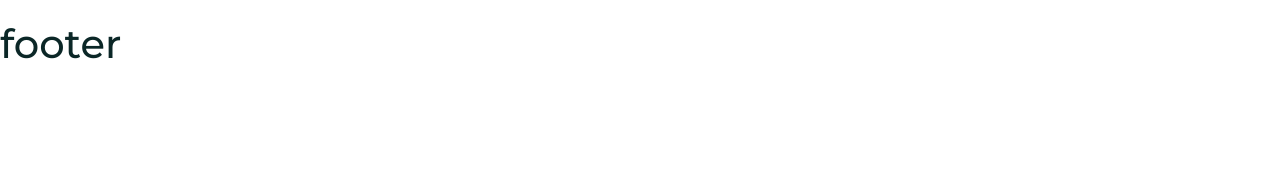
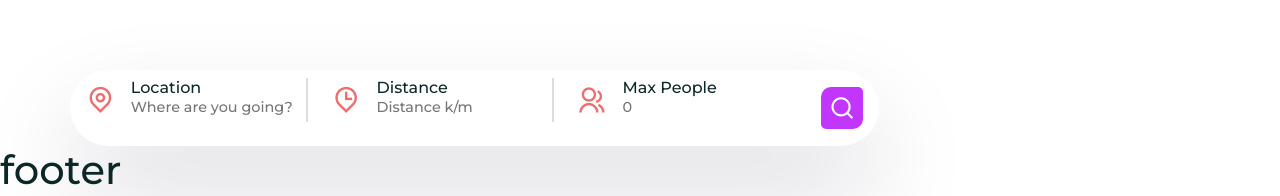
Before and after one commit to hasan-fahad/Tour-and-Travel-Booking-Management-MERN-Developer-Project, a React (Vite) app: page / in a window 1280 px wide. Shown: the part 533-729 px from the top of the page. Built offline with nearby package versions, Linux system fonts and the light colour scheme; a web font is replaced by a local one.

Commit message:
Searchbar

```diff
--- a/src/Pages/Home/Home.jsx
+++ b/src/Pages/Home/Home.jsx
@@ -5,6 +5,7 @@
 import heroVideo from '../../assets/images/hero-video.mp4'
 import worldImg from '../../assets/images/world.png'
 import Subtitle from '../../Shared/Subtitle';
+import SearchBar from '../../Shared/SearchBar';
 const Home = () => {
     return (
       <>
@@ -43,6 +44,7 @@
             <img src={heroImg02} alt="" />
           </div>
           </Col>
+          <SearchBar></SearchBar>
         </Row>
       </Container>
       </>
--- /dev/null
+++ b/src/Shared/SearchBar.jsx
@@ -0,0 +1,74 @@
+import React, { useRef } from 'react';
+import "./search-bar.css"
+import { Col, Form, FormGroup } from 'reactstrap';
+const SearchBar = () => {
+
+    const locationRef = useRef("");
+    const distanceRef = useRef(0);
+    const maxGroupSizeRef = useRef(0);
+
+const searchHandler = () =>{
+    const location =locationRef.current.value;
+    const distance = distanceRef.current.value;
+    const maxGroupSize = maxGroupSizeRef.current.value;
+
+    if (location == "" || distance == "" || maxGroupSize == ""){
+        return alert("All fields are required!")
+    }
+}
+
+
+
+    return (
+        <div className="search__bar">
+            <Col lg="12">
+        <Form className="d-flex align-items-center gap-4">
+
+            <FormGroup className="d-flex gap-3 form__group form__group-fast">
+                <span>
+                    <i className="ri-map-pin-line"></i>
+                </span>
+                <div>
+                    <h6>
+                        Location
+                        <br />
+                        <input type="text" placeholder="Where are you going?" ref={locationRef}/>
+                    </h6>
+                </div>
+            </FormGroup>
+            <FormGroup className="d-flex gap-3 form__group form__group-fast">
+                <span>
+                    <i className="ri-map-pin-time-line"></i>
+                </span>
+                <div>
+                    <h6>
+                        Distance
+                        <br />
+                        <input type="number" placeholder="Distance k/m" ref={distanceRef}/>
+                    </h6>
+                </div>
+            </FormGroup>
+
+            <FormGroup className="d-flex gap-3 form__group form__group-last">
+                <span>
+                    <i className="ri-group-line"></i>
+                </span>
+                <div>
+                    <h6>
+                        Max People
+                        <br />
+                        <input type="number" placeholder="0" ref={maxGroupSizeRef}/>
+                    </h6>
+                </div>
+            </FormGroup>
+            <span className="search__icon"type="submit" onClick={searchHandler}>
+                <i className="ri-search-line"></i>
+            </span>
+        </Form>
+        </Col>
+        </div>
+
+    );
+};
+
+export default SearchBar;
--- /dev/null
+++ b/src/Shared/search-bar.css
@@ -0,0 +1,41 @@
+
+.search__bar{
+    padding: 0.5rem 1rem;
+    border-radius: 50px;
+    box-shadow: rgba(17, 12, 46, 0.15) 0px 48px 100px 0px;
+    width: max-content;
+    margin-top: 50px;
+}
+
+.form__group span{
+    font-size: 1.8rem;
+    color: #ee6e6e;
+}
+
+.form__group input{
+    border: none;
+    font-size: 0.9rem;
+    color: var(--heading-color);
+    font-weight: 500;
+}
+
+.form__group input:focus{
+    outline: none;
+}
+
+.form__group h6{
+    margin-bottom: 0;
+}
+
+.form__group-fast{
+    border-right: 2px solid #ddd;
+}
+
+.search__icon i{
+    font-size: 1.6rem;
+    padding: 0.5rem;
+    background: var(--secondary-color);
+    color: #fff;
+    border-radius: 10px 5px 10px 5px;
+    cursor: pointer;
+}
```
